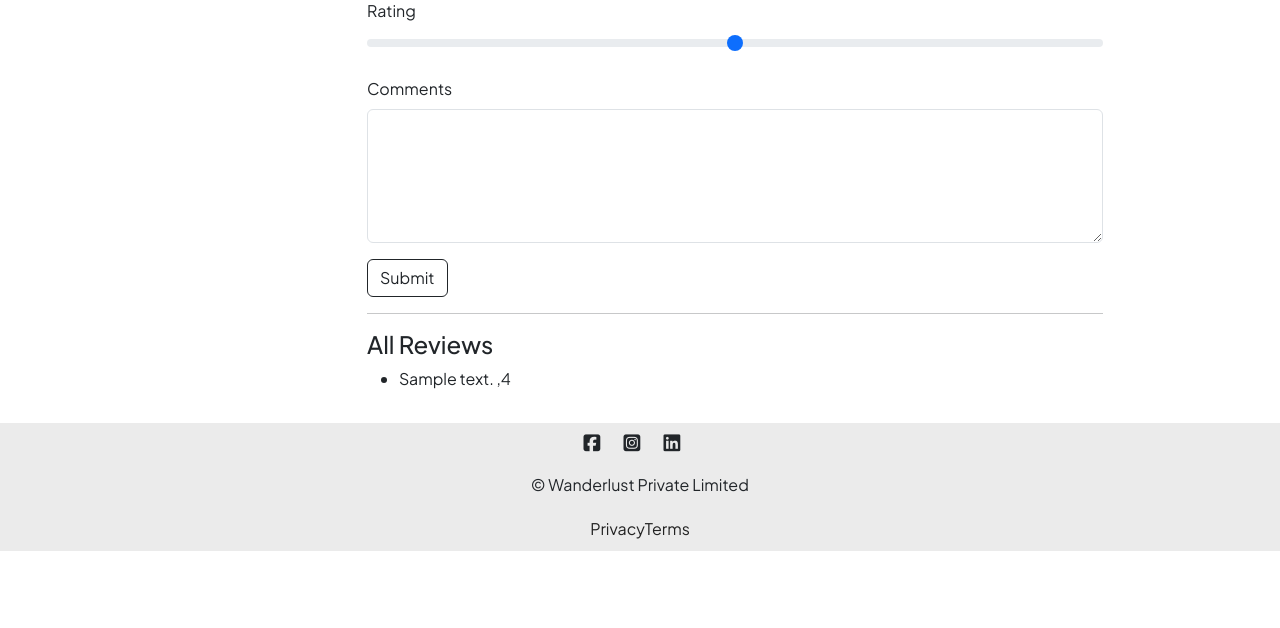
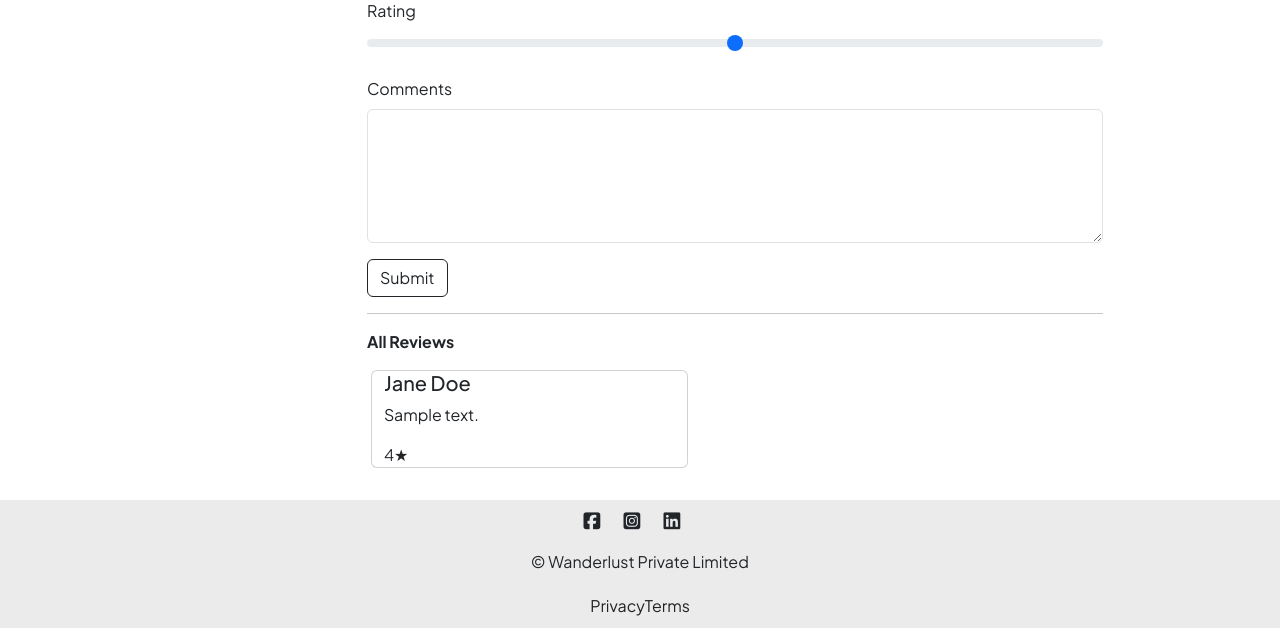
Before and after one commit to vanshchaudharyx/Wanderlust, a Node server app: page /listings/600000000000000000000001 in a window 1280 px wide. Shown: the part 606-1234 px from the top of the page. Before the commit the page ends 1157 px from the top, so only its background shows below. Run offline with Node 20, Linux system fonts and the light colour scheme; tables that the repository leaves empty hold one stand-in row (values such as "Sample post"); grey boxes marked "Sample" are stand-in pictures; some libraries are stand-ins or nearby versions.

Commit message:
Applying styling to review card

```diff
--- a/app.js
+++ b/app.js
@@ -93,7 +93,7 @@ app.get(
   wrapAsync(async (req, res) => {
     let { id } = req.params;
     const listing = await Listing.findById(id).populate("reviews");
-    console.log(listing.reviews);
+    // console.log(listing.reviews);
     res.render("listings/show.ejs", { listing });
   }),
 );
--- a/public/css/style.css
+++ b/public/css/style.css
@@ -54,7 +54,7 @@ body {
   font-size: 1.2rem;
 }
 /* Cards */
-.card {
+.listing-card {
   border: none !important;
   margin-bottom: 2rem;
 }
--- a/views/listings/index.ejs
+++ b/views/listings/index.ejs
@@ -7,7 +7,7 @@
         <div class="row row-cols-lg-3 row-cols-md-2 row-cols-sm-1">
             <%for (let listing of allListings){%>
                 <a href="/listings/<%=listing.id%>" class="listing-link">
-                    <div class="card col">
+                    <div class="card col listing-card">
                         <img src="<%=listing.image%>" class="card-img-top" alt="listing_image" style="height:20rem">
                         <div class="card-img-overlay"></div>
                         <div class="card-body">
--- a/views/listings/show.ejs
+++ b/views/listings/show.ejs
@@ -6,7 +6,7 @@
                 <%=listing.title%>
             </h3>
         </div>
-        <div class="card col-6 offset-3 show-card">
+        <div class="card col-6 offset-3 show-card listing-card">
 
             <img src=" <%=listing.image%>" class="card-img-top show-img" alt="listing-image">
             <div class="card-body">
@@ -46,14 +46,23 @@
                 <button class="btn btn-outline-dark">Submit</button>
             </form>
             <hr>
-            <h4>All Reviews</h4>
-            <ul>
+            <p><b>All Reviews</b></p>
+            <div class="row">
                 <% for (let review of listing.reviews) { %>
-                    <li>
-                        <%= review.comment %> ,<%= review.rating %>
-                    </li>
+                    <div class="card col-5 ms-3 mb-3">
+                        <div class="card-body">
+                            <h5 class="cart-title">Jane Doe</h5>
+                            <p class="card-text">
+                                <%=review.comment%>
+                            </p>
+                            <p class="card-text">
+                                <%=review.rating%>&#9733;
+                            </p>
+                        </div>
+                    </div>
 
                     <% } %>
-            </ul>
+            </div>
+
         </div>
     </div>
```
